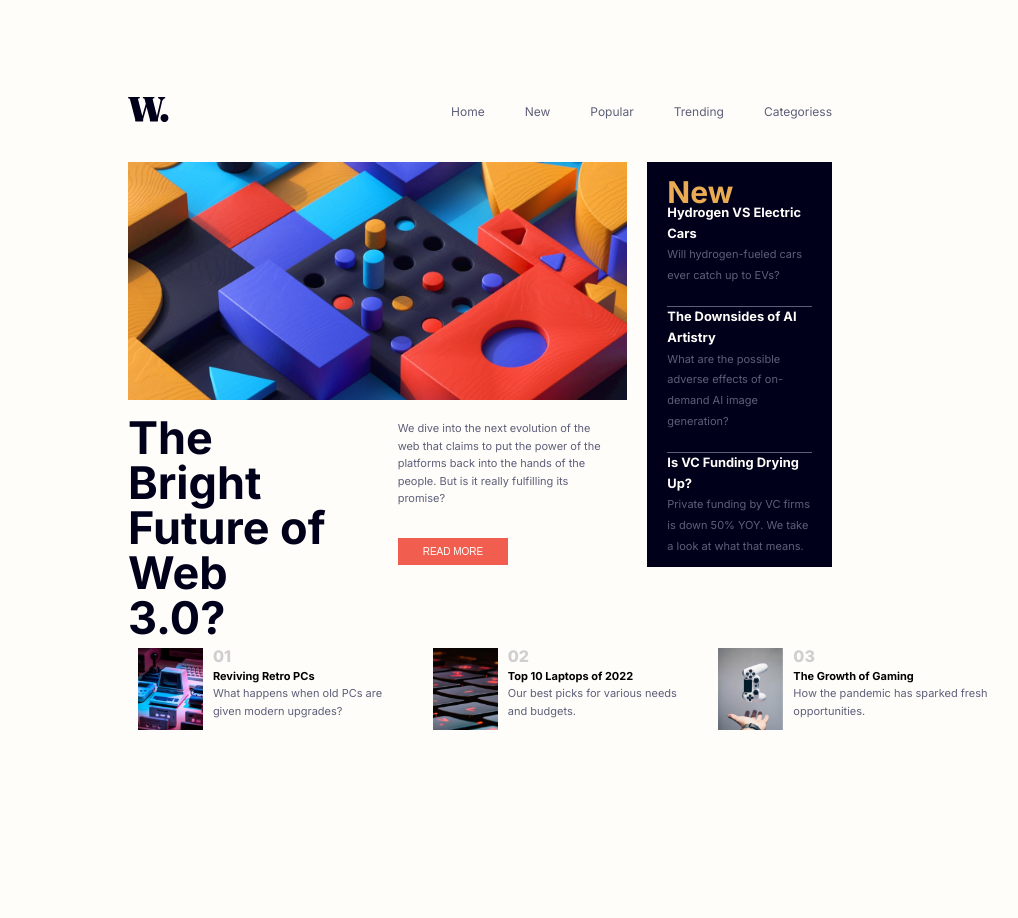
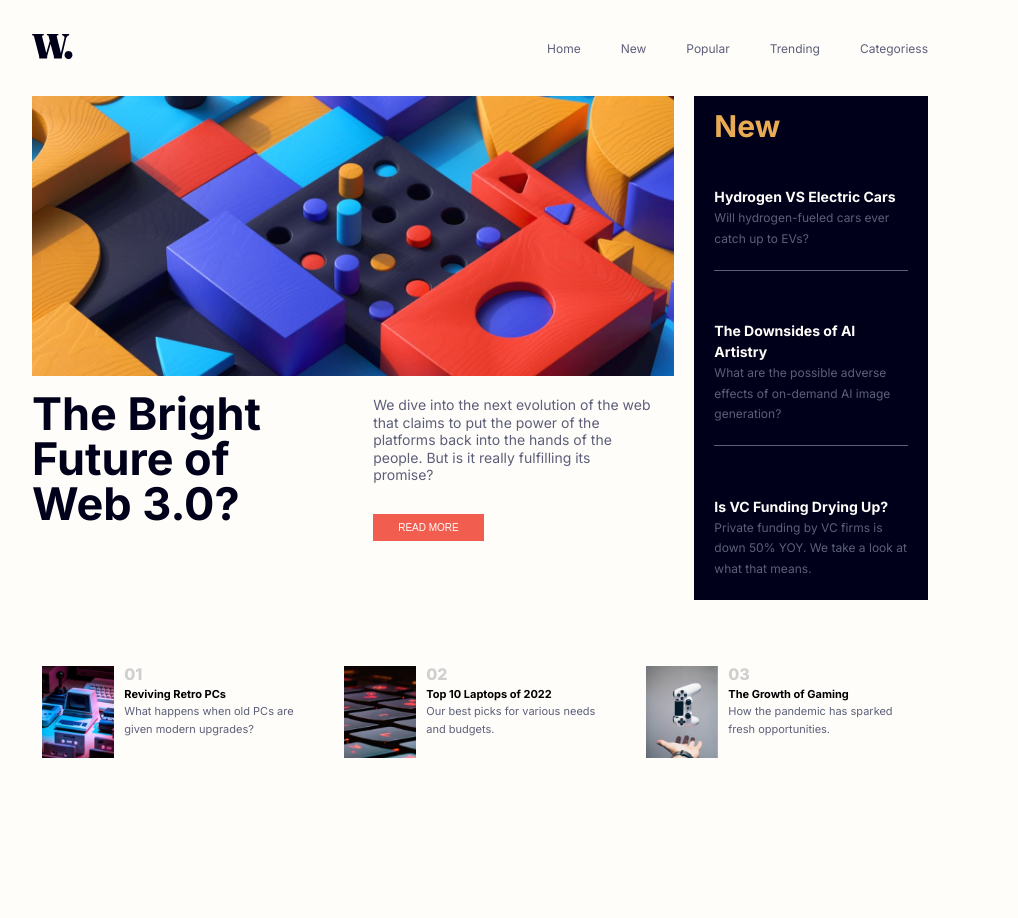
Before and after one commit to Antonio-GC/news-homepage, a plain HTML site: page index.html in a window 1280 px wide. Shown: the whole page, without its empty margins (160-1178 px from the left). After the commit the page ends 800 px from the top, so only its background shows below. Drawn offline with Linux system fonts and the light colour scheme.

Commit message:
Cange-error

```diff
--- a/index.html
+++ b/index.html
@@ -64,12 +64,12 @@
         <div class="container-aside">
           <h2>New</h2>
 
-          <div class="aside-header">
+          <div class="aside-card">
             <h3>Hydrogen VS Electric Cars</h3>
             <p>Will hydrogen-fueled cars ever catch up to EVs?</p>
           </div>
 
-          <div class="aside-main">
+          <div class="aside-card">
             <h3>The Downsides of AI Artistry</h3>
 
             <p>
@@ -77,7 +77,7 @@
               generation?
             </p>
           </div>
-          <div class="aside-footer">
+          <div>
             <h3>Is VC Funding Drying Up?</h3>
 
             <p>
@@ -89,33 +89,33 @@
       </section>
 <!-- article-computer -->
       <article class="container-article">
-        <div class="retro-pc">
-          <div>
-            <img src="/assets/images/image-retro-pcs.jpg" alt="" />
+        <div class="card-info">
+          <div class="card-article">
+            <img src="/assets/images/image-retro-pcs.jpg" alt="retro pc" />
           </div>
-          <div>
+          <div class="card-article">
             <strong><span>01</span></strong>
             <h4>Reviving Retro PCs</h4>
             <p>What happens when old PCs are given modern upgrades?</p>
           </div>
         </div>
 
-        <div class="top-laptop">
-          <div>
+        <div class="card-info">
+          <div class="card-article">
             <img src="/assets/images/image-top-laptops.jpg" alt="" />
           </div>
-          <div>
+          <div class="card-article">
             <strong><span>02</span></strong>
 
             <h4>Top 10 Laptops of 2022</h4>
             <p>Our best picks for various needs and budgets.</p>
           </div>
         </div>
-        <div class="gaming-growth">
-          <div>
+        <div class="card-info">
+          <div class="card-article">
             <img src="/assets/images/image-gaming-growth.jpg" alt="" />
           </div>
-          <div>
+          <div class="card-article">
             <span>03</span>
             <h4>The Growth of Gaming</h4>
             <p>How the pandemic has sparked fresh opportunities.</p>
--- a/style.css
+++ b/style.css
@@ -9,13 +9,12 @@
   --Off-white: hsl(36, 100%, 99%);
   --Grayish-blue: hsl(233, 8%, 79%);
   --Dark-grayish-blue: hsl(236, 13%, 42%);
-  --gray-number:#D0CECF;
+  --gray-number: #d0cecf;
   --Very-dark-blue: hsl(240, 100%, 5%);
 }
 
 body {
   font-family: 'Inter', sans-serif;
-
   display: flex;
   justify-content: center;
   align-items: center;
@@ -34,15 +33,15 @@ button {
 }
 
 .container {
-  height: 85%;
-  width: 55%;
+  height: 100%;
+  width: 70%;
 }
 
 .nav--container {
   display: flex;
   justify-content: space-between;
   align-items: center;
-  height: 15%;
+  height: 12%;
 }
 
 .nav-logo img {
@@ -92,7 +91,7 @@ button {
 }
 
 .contianer-action {
-  font-size: 11px;
+  font-size: 14px;
   line-height: 1.1rem;
   padding: 20px;
   color: var(--Dark-grayish-blue);
@@ -109,13 +108,11 @@ button {
 .container-aside {
   display: flex;
   flex-direction: column;
-  width: 60%;
-  height: 85%;
+  height: 90%;
   justify-content: space-between;
-
   background-color: var(--Very-dark-blue);
   color: var(--Off-white);
-  font-size: 11px;
+  font-size: 12px;
   padding: 20px;
   line-height: 1.3rem;
 }
@@ -129,20 +126,16 @@ button {
   color: var(--Dark-grayish-blue);
 }
 
-.aside-header {
+.aside-card {
   padding-bottom: 20px;
   border-bottom: var(--Dark-grayish-blue) solid 0.2px;
 }
 
-.aside-main {
-  padding-bottom: 20px;
-  border-bottom: var(--Dark-grayish-blue) solid 0.2px;
-}
 
 .container-article {
   display: grid;
   grid-template-columns: repeat(3, 1fr);
-  grid-template-rows: 44%;
+  height: 15%;
   line-height: 1.1rem;
   font-size: 11px;
   gap: 10px;
@@ -157,40 +150,23 @@ button {
   color: var(--gray-number);
 }
 
-.container-article
-p {
+.container-article p {
   color: var(--Dark-grayish-blue);
 }
 
-.retro-pc {
+.card-info {
   display: flex;
   gap: 10px;
   padding: 10px;
+  height: 40%;
 }
 
-.retro-pc img {
+.card-info img {
   object-fit: cover;
-  height: 80%;
+  height: 100%;
 }
 
-.top-laptop {
-  display: flex;
-  gap: 10px;
-  padding: 10px;
+
+.card-article {
+  height: 100%;
 }
-
-.top-laptop img {
-  object-fit: cover;
-  height: 80%;
-}
-
-.gaming-growth {
-  display: flex;
-  gap: 10px;
-  padding: 10px;
-}
-
-.gaming-growth img {
-  object-fit: cover;
-  height: 80%;
-}
```
